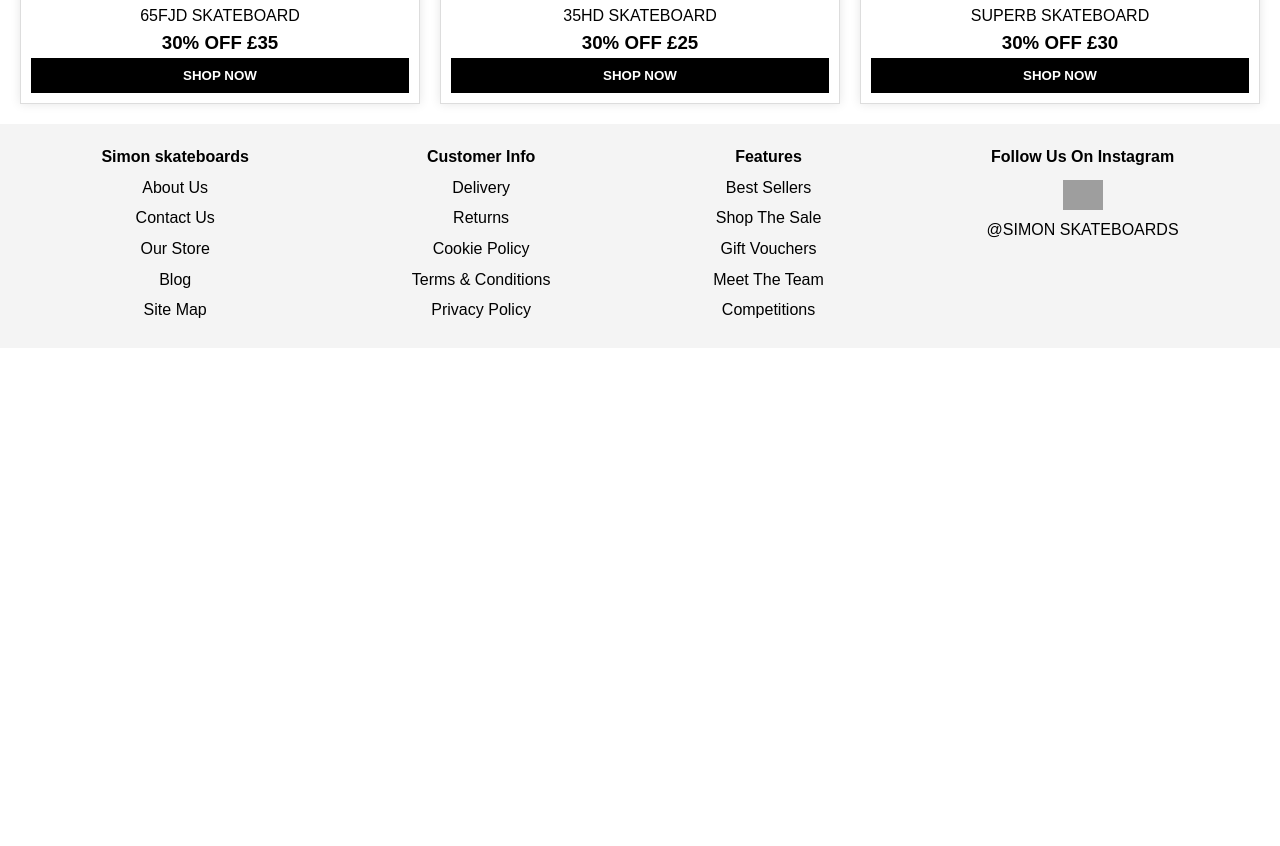
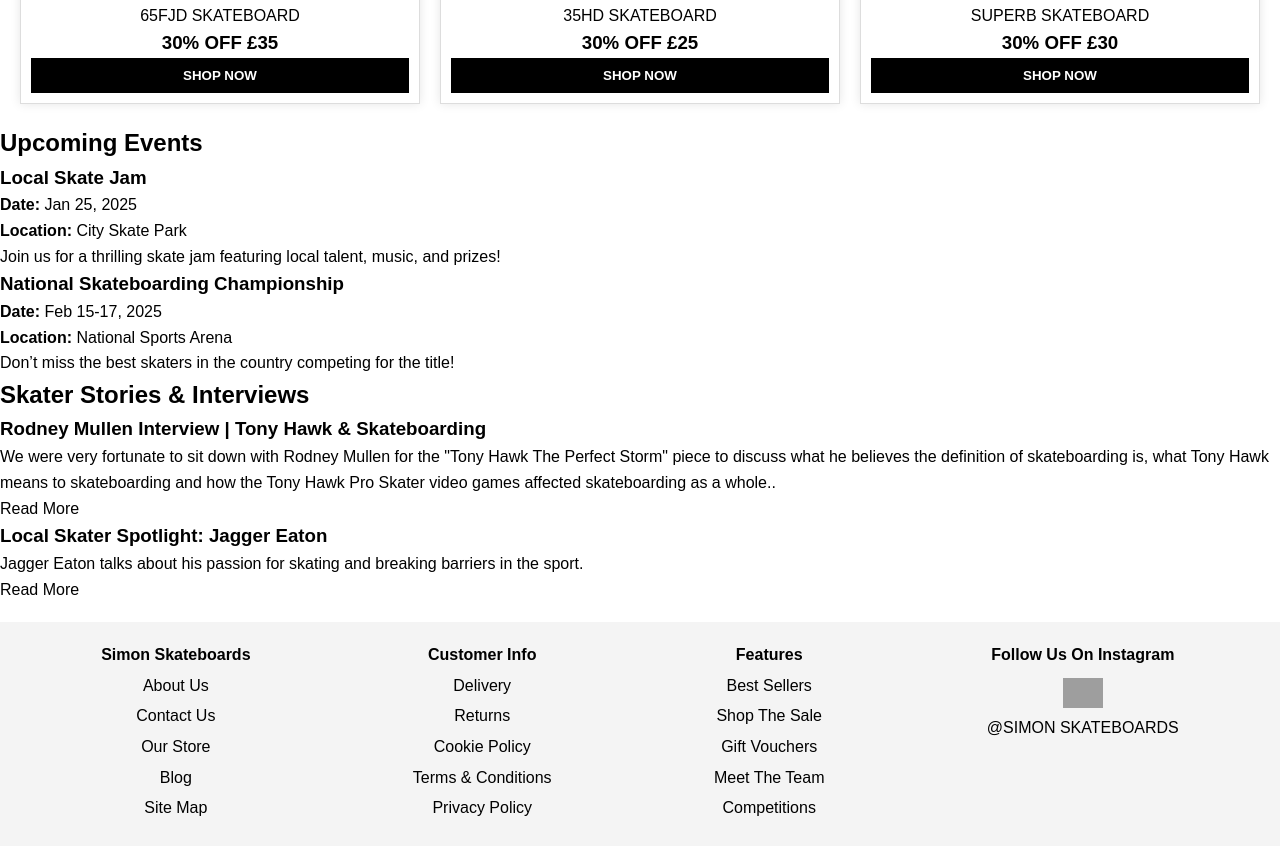
Before and after one commit to MiracleGreat/My-website, a plain HTML site: page index.html in a window 1280 px wide. Shown: the part 880-1726 px from the top of the page. Before the commit the page ends 1228 px from the top, so only its background shows below. Drawn offline with Linux system fonts and the light colour scheme; grey boxes are pictures that could not be loaded.

Commit message:
Update index.html

```diff
--- a/index.html
+++ b/index.html
@@ -3,7 +3,7 @@
 <head>
     <meta charset="UTF-8">
     <meta name="viewport" content="width=device-width, initial-scale=1.0">
-    <title>Simon Skateboards - Home</title>
+    <title>Simon Skateboards</title>
     <link rel="stylesheet" href="styles.css">
 
     <link rel="icon" href=
@@ -15,14 +15,11 @@
     <!-- Header Section -->
     <header>
         <div class="header-container">
-            <!-- Brand Logo -->
             <h1>
                 <a href="index.html" class="brand-name">
                     <span class="green">SIMON</span> <span class="blue">skateboards</span>
                 </a>
             </h1>
-
-            <!-- Navigation Menu -->
             <div class="nav-search-container">
                 <nav>
                     <a href="index.html" class="active">Home</a>
@@ -30,8 +27,6 @@
                     <a href="about.html">About</a>
                     <a href="contact.html">Contact</a>
                 </nav>
-
-                <!-- Search Bar -->
                 <div class="search-bar">
                     <input type="search" placeholder="Search...">
                 </div>
@@ -40,9 +35,7 @@
         </div>
     </header>
 
-
-
-    <!-- Hero Banner with Video -->
+    <!-- Hero Section -->
     <section class="hero-banner">
         <video autoplay muted loop class="hero-video">
             <source src="https://dm0qx8t0i9gc9.cloudfront.net/watermarks/video/HJpjKMlmgiw923pte/videoblocks-close-up-legs-riding-on-skateboard-in-motion-of-asphalt-at-sunset-youth-leisure-concept-active-outdoor-sport-for-kids_hfoqupcrl__1104a543b733e0518ed2541f9a3d2b16__P360.mp4" type="video/mp4">
@@ -50,13 +43,10 @@
         </video>
         <div class="hero-content">
             <h2>Welcome to Simon Skateboards</h2>
-        <p>Discover the best skateboards for all skill levels!</p>
-        <a href="new-collection.html">
-            <button>Shop Now</button>
-        </a>
+            <p>Unleash Your Skateboarding Spirit</p>
+            <a href="new-collection.html" class="btn">Explore Collection</a>
         </div>
     </section>
-
 
     <!-- Featured Products Section -->
     <section class="products">
@@ -84,14 +74,50 @@
         </div>
     </section>
 
+    <!-- Upcoming Events Section -->
+    <section class="upcoming-events">
+        <h2>Upcoming Events</h2>
+        <div class="events-grid">
+            <div class="event-card">
+                <h3>Local Skate Jam</h3>
+                <p><strong>Date:</strong> Jan 25, 2025</p>
+                <p><strong>Location:</strong> City Skate Park</p>
+                <p>Join us for a thrilling skate jam featuring local talent, music, and prizes!</p>
+            </div>
+            <div class="event-card">
+                <h3>National Skateboarding Championship</h3>
+                <p><strong>Date:</strong> Feb 15-17, 2025</p>
+                <p><strong>Location:</strong> National Sports Arena</p>
+                <p>Don’t miss the best skaters in the country competing for the title!</p>
+            </div>
+        </div>
+    </section>
+
+    <!-- Stories/Interviews Section -->
+    <section class="stories-section">
+        <h2>Skater Stories & Interviews</h2>
+        <div class="stories-grid">
+            <div class="story-card">
+                <h3>Rodney Mullen Interview | Tony Hawk & Skateboarding</h3>
+                <p>We were very fortunate to sit down with Rodney Mullen for the "Tony Hawk The Perfect Storm" piece to discuss what he believes the definition of skateboarding is, what Tony Hawk means to skateboarding and how the Tony Hawk Pro Skater video games affected skateboarding as a whole..</p>
+                <a href="https://youtu.be/5K4S5Bi1KEA?si=niaYtNtFAS_glQ5h" class="read-more">Read More</a>
+            </div>
+            <div class="story-card">
+                <h3>Local Skater Spotlight: Jagger Eaton</h3>
+                <p>Jagger Eaton talks about his passion for skating and breaking barriers in the sport.</p>
+                <a href="https://youtu.be/JY_yN8zCRj0?si=CFeA3lWoJ0mTH50m" class="read-more">Read More</a>
+            </div>
+        </div>
+    </section>
+
     <!-- Footer Section -->
     <footer>
         <div class="footer-container">
             <div>
-                <h4>Simon skateboards</h4>
+                <h4>Simon Skateboards</h4>
                 <ul>
-                    <li>About Us</li>
-                    <li>Contact Us</li>
+                    <li><a href="about.html">About Us</a></li>
+                    <li><a href="contact.html">Contact Us</a></li>
                     <li>Our Store</li>
                     <li>Blog</li>
                     <li>Site Map</li>
```
Lines whose indentation alone changed are shown as unchanged.
